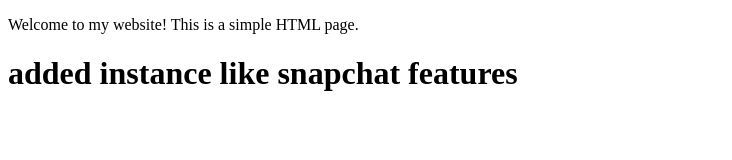
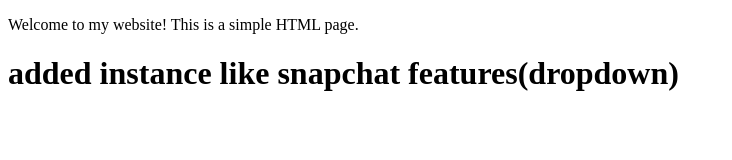
Before and after one commit to chandana254-hash/chandu, a plain HTML site: page index.html in a window 1280 px wide. Shown: the whole page, without its empty margins (0-732 px from the left). Drawn offline with Linux system fonts and the light colour scheme.

Commit message:
added dropdown

```diff
--- a/index.html
+++ b/index.html
@@ -5,7 +5,7 @@
 <body>
 <title>My Website</title>
 <p>Welcome to my website! This is a simple HTML page.</p>
-<h1>added instance like snapchat features</h1>
+<h1>added instance like snapchat features(dropdown)</h1>
 </body>
 
 </head>
```
